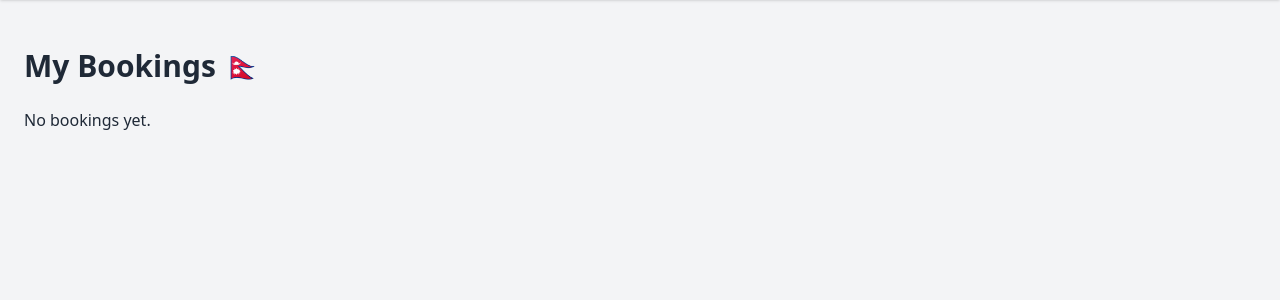
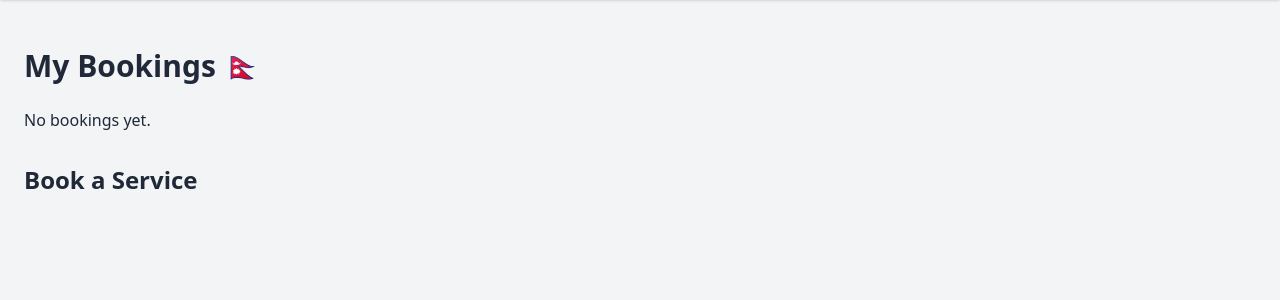
Before and after one commit to dhakalsameer/djagno_local_services, a Django app: page /dashboard/customer/ in a window 1280 px wide. Shown: the part 60-360 px from the top of the page. Run offline with Django 5.2, Linux system fonts and the light colour scheme; the visitor is signed in with stand-in values (Sample User, id 1); data that the repository does not hold is empty; some libraries are stand-ins or nearby versions.

Commit message:
changing the provider and customer logic.

```diff
--- a/core/views.py
+++ b/core/views.py
@@ -87,6 +87,7 @@ def service_detail(request, pk):
 
 
 
+@login_required
 def home(request):
     total_services = Service.objects.filter(is_active=True).count()
 
@@ -102,10 +103,13 @@ def home(request):
         .order_by('-total_bookings')[:5]
     )
 
+    user_role = request.user.profile.role if hasattr(request.user, 'profile') else 'customer'
+
     return render(request, 'home.html', {
         'total_services': total_services,
         'top_services': top_services,
         'most_booked': most_booked,
+        'user_role': user_role
     })
 
 
--- a/templates/dashboard/customer.html
+++ b/templates/dashboard/customer.html
@@ -45,4 +45,24 @@
   {% endfor %}
 </ul>
 
-{% endblock %}
+<h2 class="text-2xl font-bold mb-4 mt-8">Book a Service</h2>
+
+{% if user_role != 'provider' %}
+<ul>
+  {% for service in services %}
+  <li class="bg-gray-100 p-4 mb-3 rounded shadow">
+    <strong>{{ service.title }}</strong><br />
+    📍 {{ service.location }}<br />
+
+    <a
+      href="{% url 'book_service' service.id %}"
+      class="bg-green-600 text-white px-4 py-2 rounded mt-2 inline-block"
+    >
+      Book Now
+    </a>
+  </li>
+  {% endfor %}
+</ul>
+{% else %}
+<p class="text-gray-600">Providers cannot book services.</p>
+{% endif %} {% endblock %}
```
Also changed, not shown: templates/home.html (+22 -0 lines), templates/services/list.html (+9 -0 lines).
